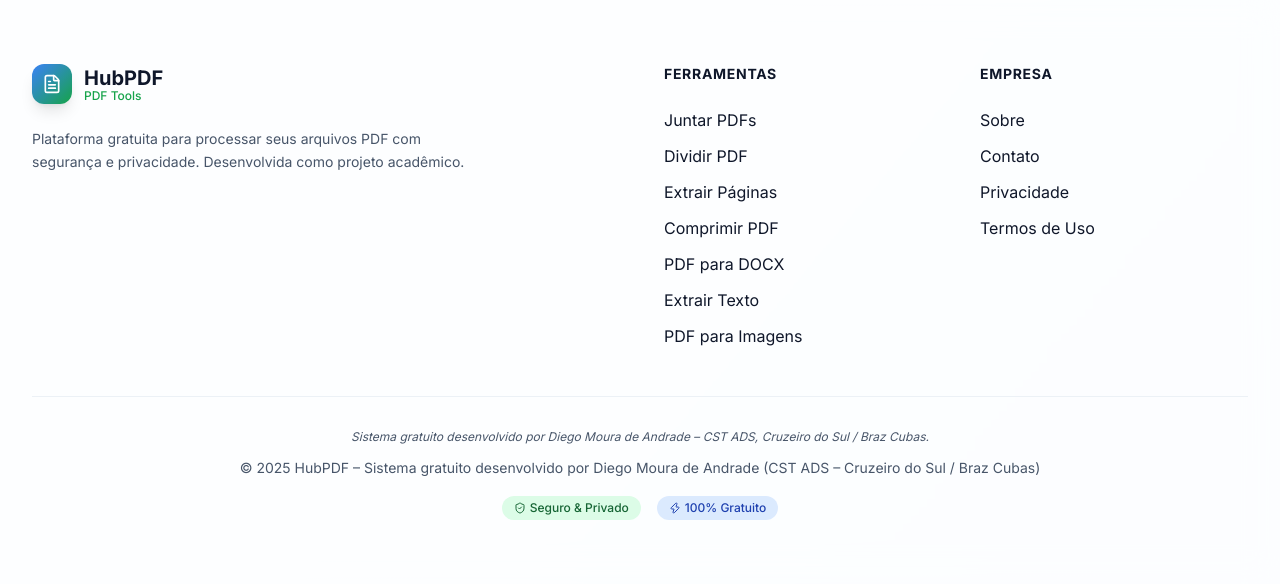
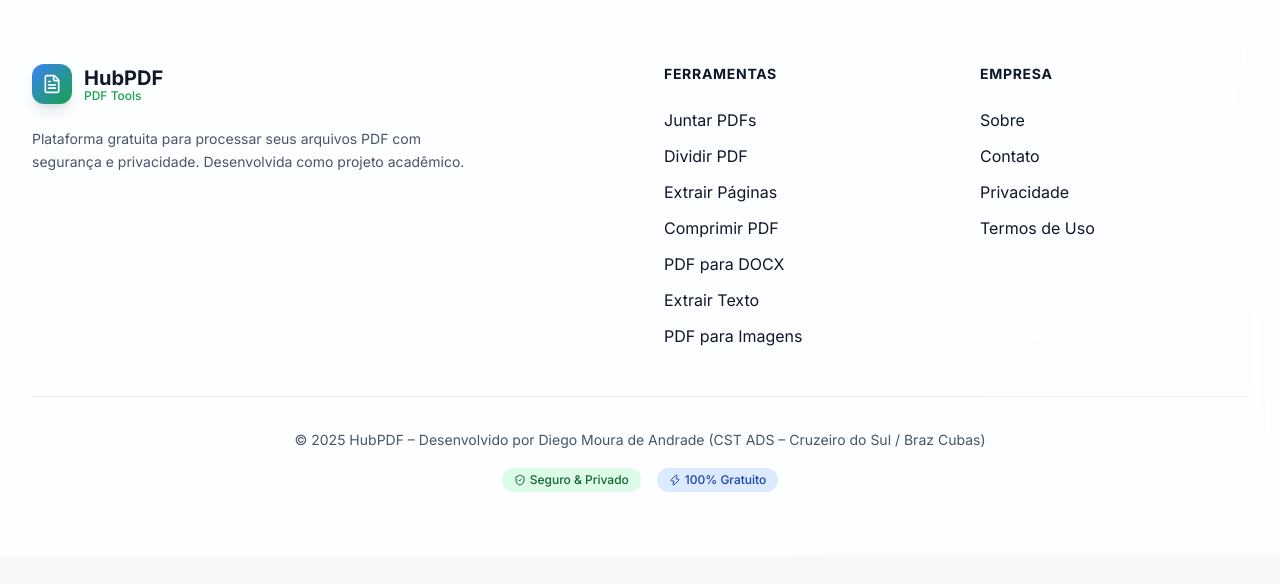
Before and after one commit to diegomoura09/HubPDF, a FastAPI app: page /about in a window 1280 px wide. Shown: the part 962-1546 px from the top of the page. After the commit the page ends 1454 px from the top, so only its background shows below. Run offline with FastAPI, Linux system fonts and the light colour scheme; parts of the project's set-up code (start-up, migrations or seed data) failed here and were passed over; some libraries are stand-ins or nearby versions.

Commit message:
Remove redundant phrases from the website footer
Update the footer copyright text to remove repetitive "free system" phrasing.

Replit-Commit-Author: Agent
Replit-Commit-Session-Id: a20a4d93-0046-4bc2-adde-78577295eebd
Replit-Commit-Checkpoint-Type: full_checkpoint
Replit-Commit-Event-Id: 6c1e98e1-974f-43d9-bd46-1aea2fd58cda
Replit-Commit-Screenshot-Url: https://storage.googleapis.com/screenshot-production-us-central1/9d1c6065-e45c-4ae8-ab35-b37d098f7755/a20a4d93-0046-4bc2-adde-78577295eebd/qzZomSH

```diff
--- a/templates/base.html
+++ b/templates/base.html
@@ -335,11 +335,8 @@
 
             <div class="mt-12 pt-8 border-t border-slate-200/60">
                 <div class="text-center mb-4">
-                    <p class="text-slate-600 text-xs italic mb-3">
-                        Sistema gratuito desenvolvido por Diego Moura de Andrade – CST ADS, Cruzeiro do Sul / Braz Cubas.
-                    </p>
                     <p class="text-slate-600 text-sm leading-relaxed">
-                        © 2025 HubPDF – Sistema gratuito desenvolvido por Diego Moura de Andrade (CST ADS – Cruzeiro do Sul / Braz Cubas)
+                        © 2025 HubPDF – Desenvolvido por Diego Moura de Andrade (CST ADS – Cruzeiro do Sul / Braz Cubas)
                     </p>
                 </div>
                 <div class="flex items-center justify-center space-x-4 mt-4">
```
Also changed, not shown: 1 other file.
